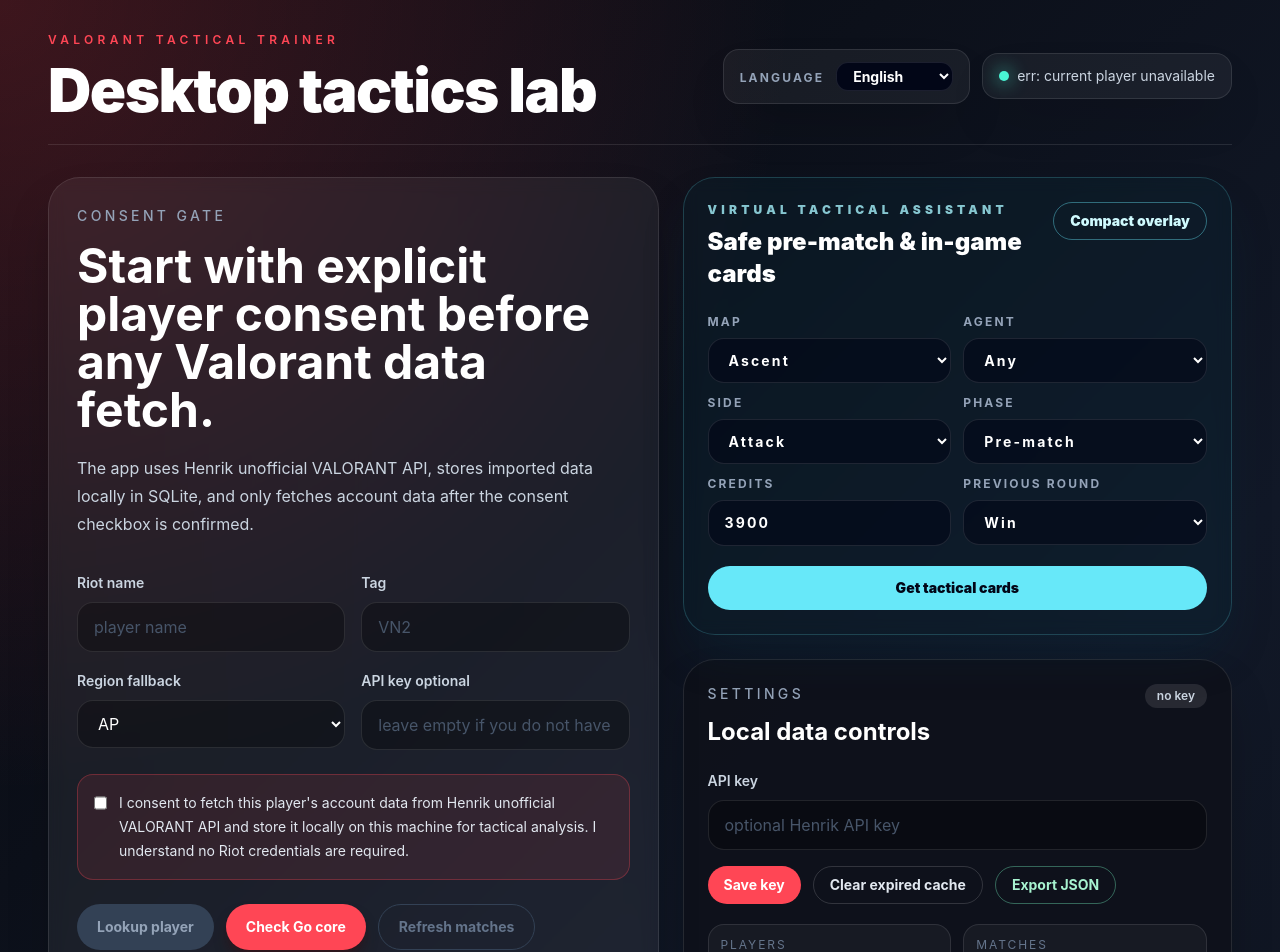
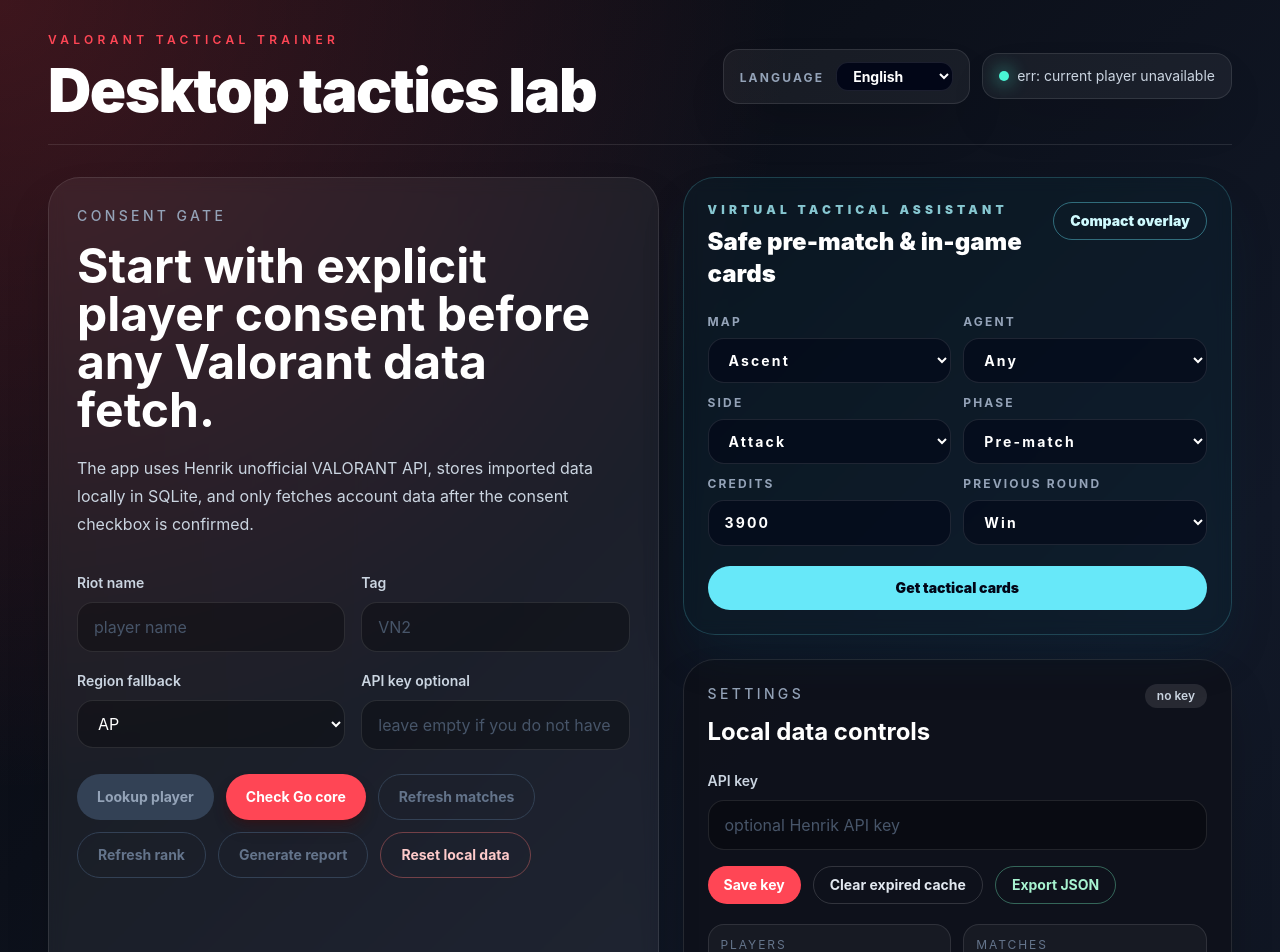
Before and after one commit to megait004/valorant-tactical-trainer, a React (Vite) app in the folder desktop/frontend/: page / in a window 1280 px wide. Shown: the top 952 px of the page. Built offline with nearby package versions, Linux system fonts and the light colour scheme.

Commit message:
Remove consent warning from setup UI

```diff
--- a/desktop/frontend/src/App.tsx
+++ b/desktop/frontend/src/App.tsx
@@ -43,7 +43,6 @@
   const [assistantPhase, setAssistantPhase] = useState('prematch');
   const [assistantCredits, setAssistantCredits] = useState(3900);
   const [assistantOutcome, setAssistantOutcome] = useState('win');
-  const [consent, setConsent] = useState(false);
   const [lookupLoading, setLookupLoading] = useState(false);
   const [matchLoading, setMatchLoading] = useState(false);
   const [rankLoading, setRankLoading] = useState(false);
@@ -167,7 +166,7 @@
     setStatus(t.checkingConsentProvider);
 
     try {
-      const result = await LookupPlayer({ name, tag, region, consent, apiKey });
+      const result = await LookupPlayer({ name, tag, region, consent: true, apiKey });
       setLookupResult(result);
       setCurrentPlayer(result.player);
       const savedMatches = await ListMatches(result.player.puuid);
@@ -277,7 +276,6 @@
       setName('');
       setTag('');
       setApiKey('');
-      setConsent(false);
       const refreshed = await GetSettings();
       setSettings(refreshed);
       setStatus(t.resetLocalData);
@@ -329,7 +327,7 @@
     }
   };
 
-  const canLookup = consent && name.trim() !== '' && tag.trim() !== '' && !lookupLoading;
+  const canLookup = name.trim() !== '' && tag.trim() !== '' && !lookupLoading;
   return (
     <main className="min-h-screen overflow-hidden bg-[radial-gradient(circle_at_top_left,_rgba(255,70,85,0.22),_transparent_34%),linear-gradient(135deg,_#07080d_0%,_#111827_55%,_#0e111a_100%)] text-slate-100">
       <section className="mx-auto flex min-h-screen w-full max-w-7xl flex-col px-6 py-8 sm:px-10 lg:px-12">
@@ -339,7 +337,6 @@
             appInfo={appInfo}
             apiKey={apiKey}
             canLookup={canLookup}
-            consent={consent}
             currentPlayer={currentPlayer}
             lookupLoading={lookupLoading}
             lookupResult={lookupResult}
@@ -347,7 +344,6 @@
             name={name}
             onApiKeyChange={setApiKey}
             onCheckCore={checkCore}
-            onConsentChange={setConsent}
             onGenerateReport={generateReport}
             onLookupPlayer={lookupPlayer}
             onNameChange={setName}
--- a/desktop/frontend/src/components/SetupPanel.tsx
+++ b/desktop/frontend/src/components/SetupPanel.tsx
@@ -5,7 +5,6 @@
   appInfo,
   apiKey,
   canLookup,
-  consent,
   currentPlayer,
   lookupLoading,
   lookupResult,
@@ -21,7 +20,6 @@
   t,
   onApiKeyChange,
   onCheckCore,
-  onConsentChange,
   onGenerateReport,
   onLookupPlayer,
   onNameChange,
@@ -83,16 +81,6 @@
         />
       </label>
     </div>
-
-    <label className="mt-6 flex gap-3 rounded-2xl border border-tactical-red/30 bg-tactical-red/10 p-4 text-sm leading-6 text-slate-200">
-      <input
-        checked={consent}
-        className="mt-1 h-4 w-4 accent-tactical-red"
-        onChange={(event) => onConsentChange(event.target.checked)}
-        type="checkbox"
-      />
-      <span>{t.consentText}</span>
-    </label>
 
     <div className="mt-6 flex flex-wrap gap-3">
       <button
--- a/desktop/frontend/src/components/types.ts
+++ b/desktop/frontend/src/components/types.ts
@@ -12,7 +12,6 @@
   appInfo: main.AppInfo | null;
   apiKey: string;
   canLookup: boolean;
-  consent: boolean;
   currentPlayer: wailsiface.PlayerDTO | null;
   lookupLoading: boolean;
   lookupResult: wailsiface.LookupPlayerResult | null;
@@ -28,7 +27,6 @@
   t: Translation;
   onApiKeyChange: (value: string) => void;
   onCheckCore: () => void;
-  onConsentChange: (value: boolean) => void;
   onGenerateReport: () => void;
   onLookupPlayer: () => void;
   onNameChange: (value: string) => void;
```
